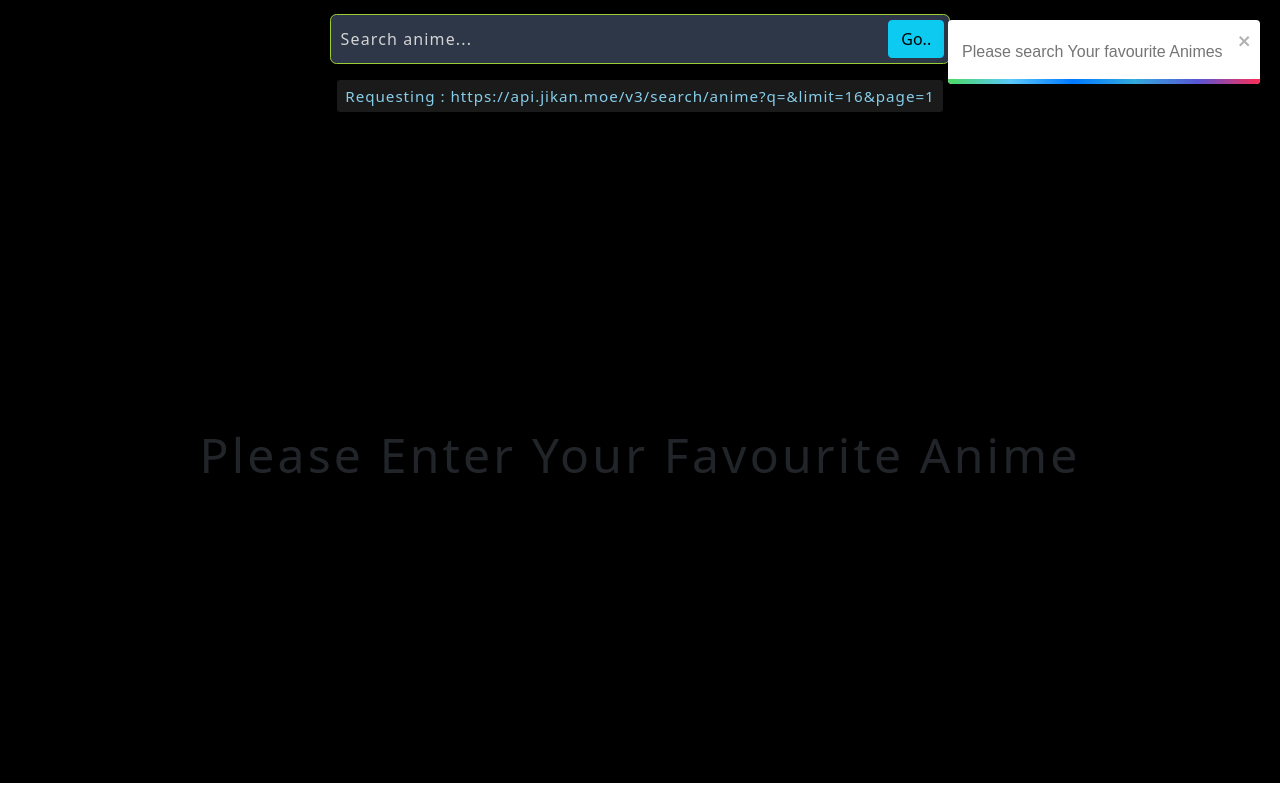
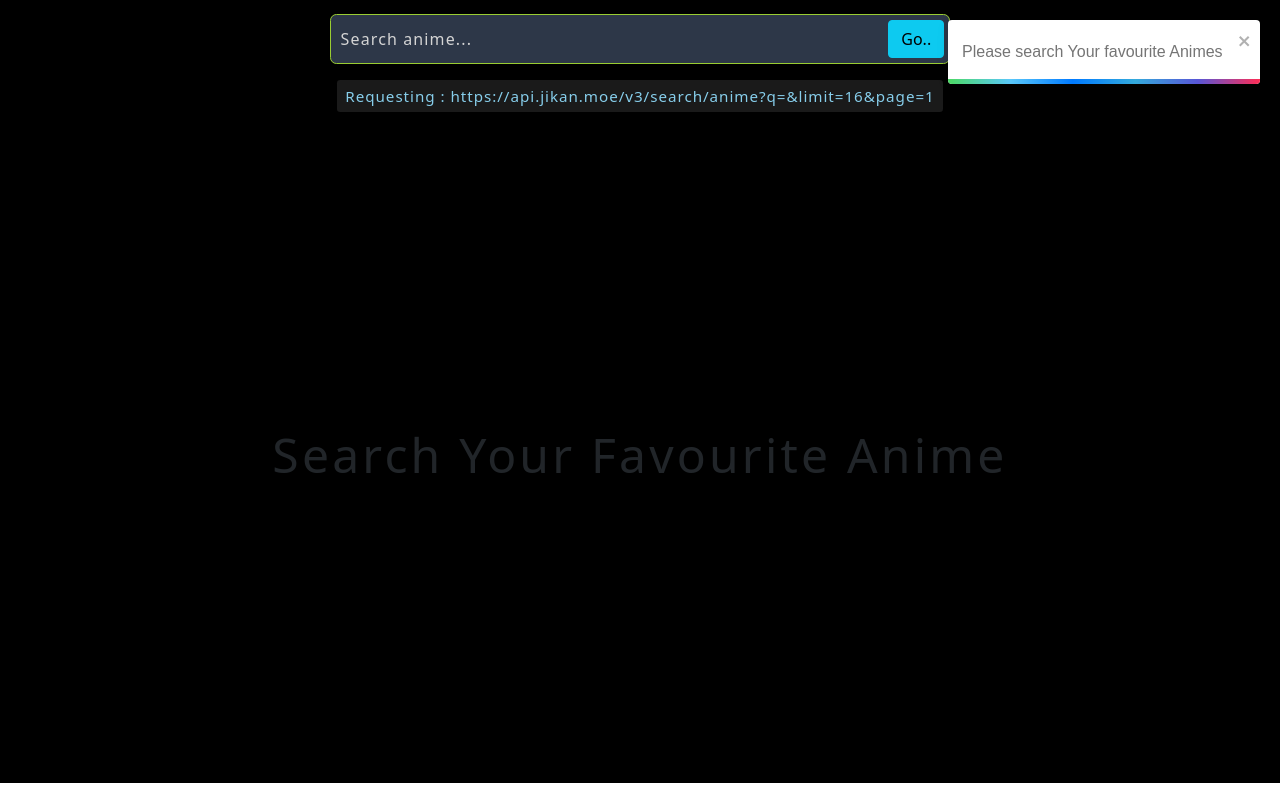
Before and after one commit to thechildwholovesyou/spinny-assignment, a React (Create React App) app in the folder spinny-assignment/: page / in a window 1280 px wide. Built offline with nearby package versions, Linux system fonts and the light colour scheme.

Commit message:
loading error fixed

```diff
--- a/spinny-assignment/src/components/AnimeList.jsx
+++ b/spinny-assignment/src/components/AnimeList.jsx
@@ -1,6 +1,6 @@
 import React, { useEffect } from "react";
 
-import "../styles/Anime.css"
+import "../styles/Anime.css";
 import Anime from "./Anime";
 import Footer from "./Footer";
 import Loading from "./Loading";
@@ -9,9 +9,9 @@ import {
   updateAnimes,
   currentSearch,
   incrementPageNumberAction,
-  error
+  error,
+  load,
 } from "../redux/actions";
-
 
 import { useSelector, useDispatch } from "react-redux";
 import "react-toastify/dist/ReactToastify.css";
@@ -22,16 +22,11 @@ const AnimeList = () => {
   let currSearch = useSelector((state) => state.currentSearch);
   let currPage = useSelector((state) => state.currPage);
 
-
-
-
   console.log(currPage);
-
 
   let dispatch = useDispatch();
   useEffect(() => {
     const fetchAnimes = async () => {
-
       if (currSearch == undefined || currSearch.length == 0) {
         toast("Please search Your favourite Animes");
         return;
@@ -56,16 +51,18 @@ const AnimeList = () => {
       }
 
       dispatch(updateAnimes(data.results));
+      dispatch(load(false));
     };
+    dispatch(load(true));
     fetchAnimes();
   }, [currSearch, currPage]);
 
-  console.log(animeList);
+  //console.log(animeList);
 
   return (
     <div>
       {currSearch.length == 0 ? (
-        <Loading/>
+        <Loading />
       ) : (
         <>
           <section className="anime-container">
--- a/spinny-assignment/src/components/Loading.jsx
+++ b/spinny-assignment/src/components/Loading.jsx
@@ -5,13 +5,16 @@ import "../styles/Loading.css";
 const Loading = () => {
   let error = useSelector((state) => state.error);
   let load = useSelector((state) => state.load);
+  let query = useSelector((state) => state.currentSearch);
   return (
     <section className="loading">
-      <h1 className="loading-text">
-        {error
-          ? "Oops! Something Went Wrong"
-          : "Please Enter Your Favourite Anime"}
-      </h1>
+      {error == true ? (
+        <h1 className="loading-text">Oops! Something Went Wrong</h1>
+      ) : query.length == 0 ? (
+        <h1 className="loading-text">Search Your Favourite Anime</h1>
+      ) : (
+        <h1 className="loading-text">Loading</h1>
+      )}
     </section>
   );
 };
```
